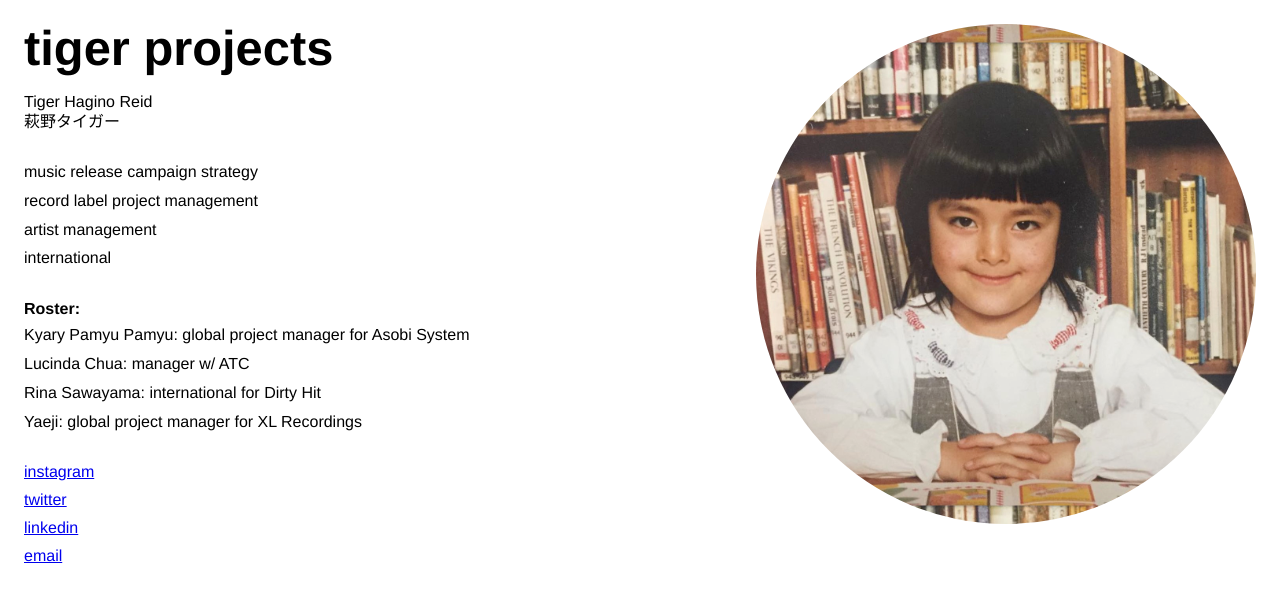
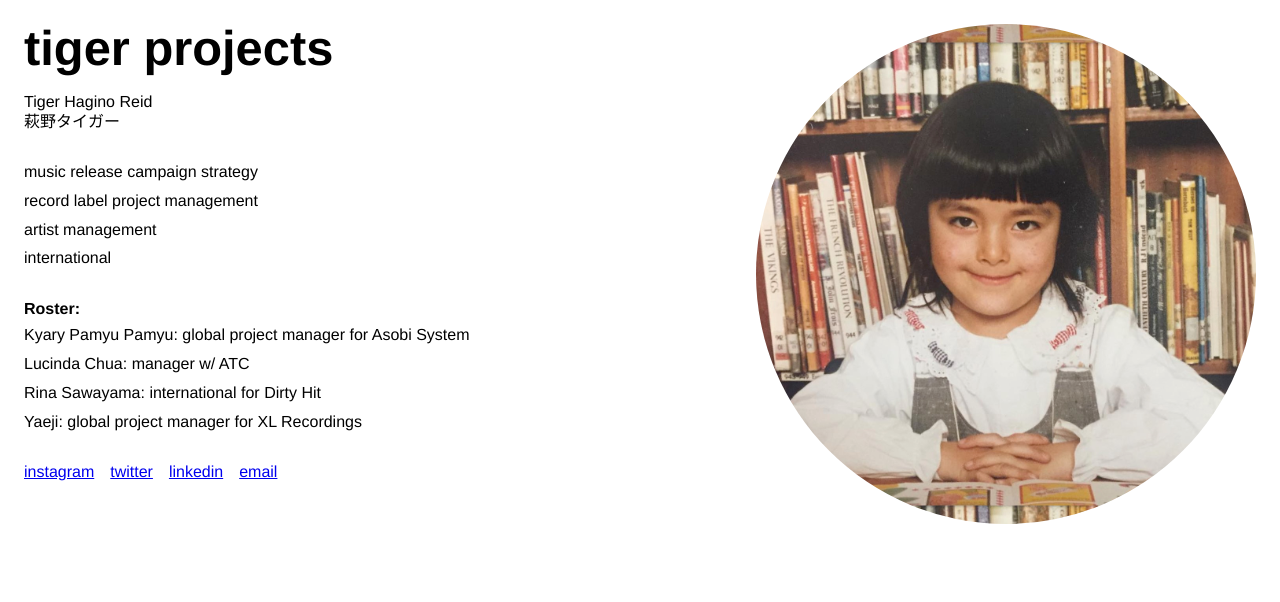
Before and after one commit to arrested-developer/tigerprojects, a React app: page / in a window 1280 px wide. Shown: the top 602 px of the page. Built offline with nearby package versions, Linux system fonts and the light colour scheme; a web font is replaced by a local one.

Commit message:
adjust link styling and list margin

```diff
--- a/src/pages/home.module.scss
+++ b/src/pages/home.module.scss
@@ -77,6 +77,7 @@
 
 .list {
   margin-left: 0.5rem;
+  padding-right: 0.5rem;
   & > li {
     margin-bottom: 0.5rem;
     line-height: 130%;
@@ -102,6 +103,10 @@
   .pageContainer {
     padding: 1rem;
   }
+  .menuLink {
+    display: inline-block;
+    margin-right: 1rem;
+  }
 }
 
 @media all and (min-width: $breakpoint-large) {
```
